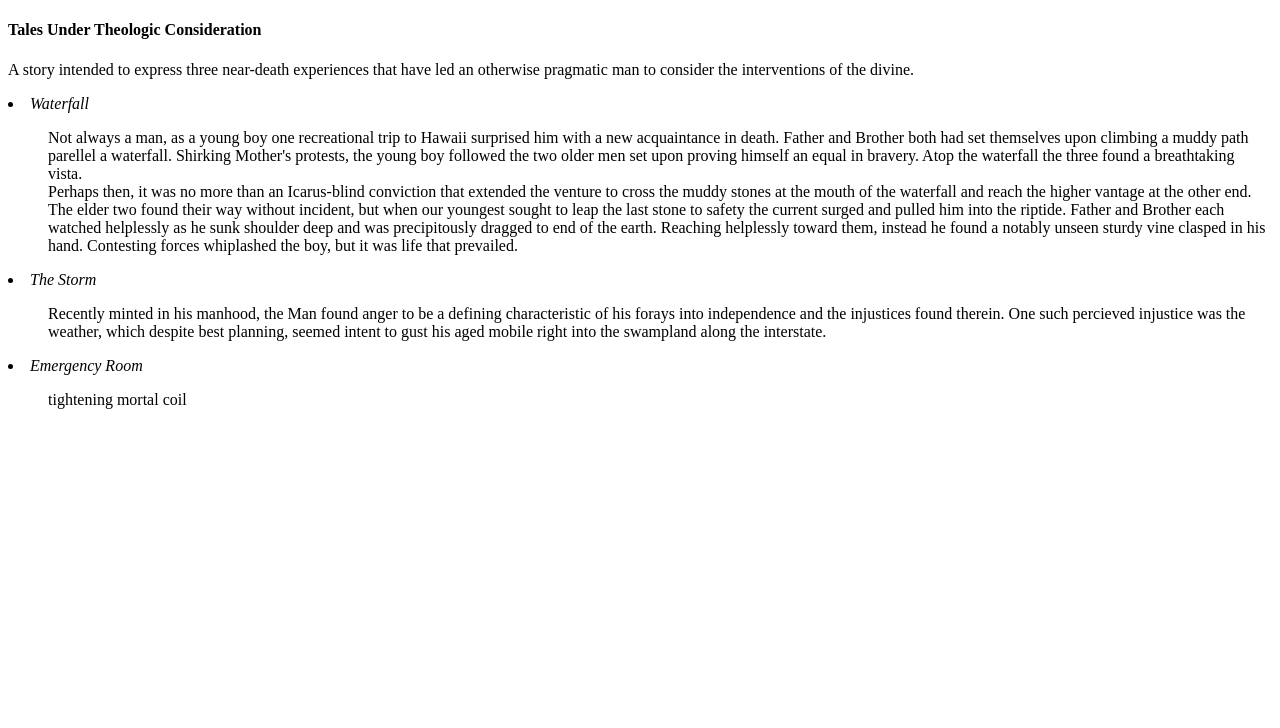
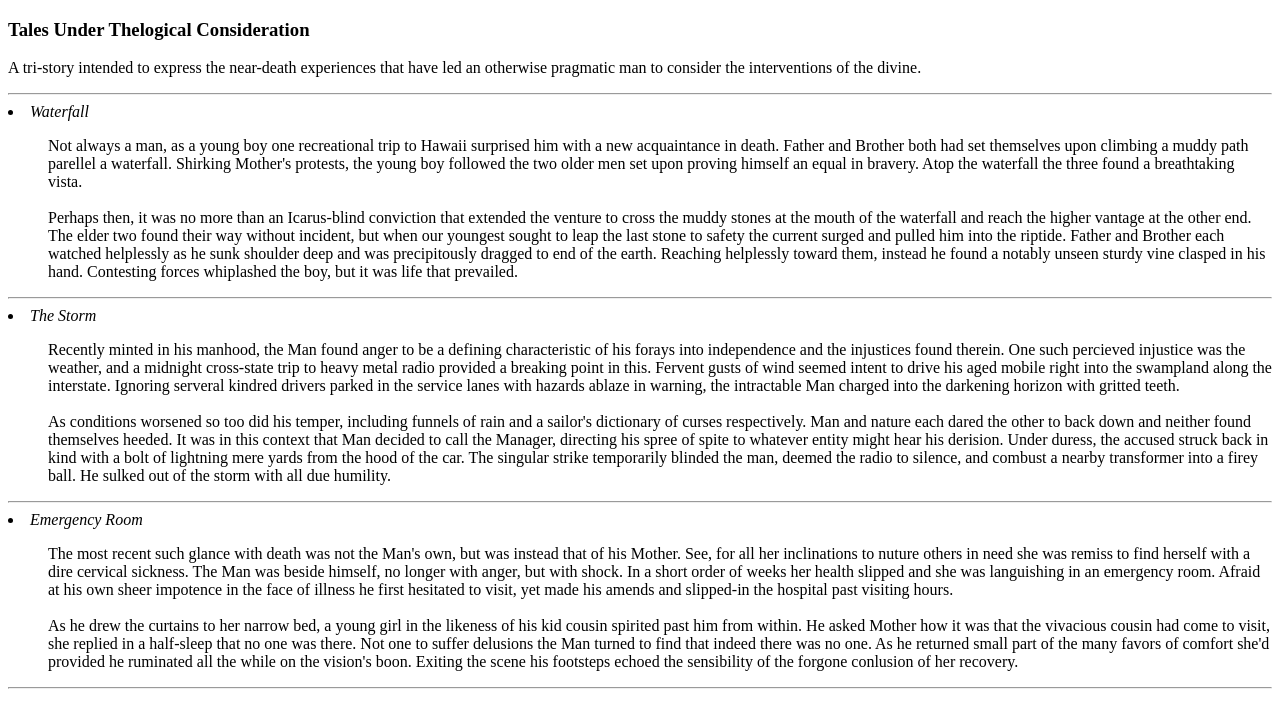
Before and after one commit to ebandin/html-me-something, a plain HTML site: page index.html in a window 1280 px wide. Drawn offline with Linux system fonts and the light colour scheme.

Commit message:
all stories complete

```diff
--- a/index.html
+++ b/index.html
@@ -1,18 +1,19 @@
 <!doctype html>
 <html>
 <head>
-	<title>What Else Among Us?</title>
+	<title>Near-Death Experiences</title>
 
 	</head>
 <body>
-		<h4> Tales Under Theologic Consideration</h4>
+<h3> Tales Under Thelogical Consideration</h3>
 	<p>
-		A story intended to express three near-death experiences that have led an otherwise pragmatic man to consider the interventions of the divine.
+		A tri-story intended to express the near-death experiences that have led an otherwise pragmatic man to consider the interventions of the divine.
 	</p>
+	<hr />
 	<li> <i>Waterfall</i>
 	<ul>
 		<p>
-			Not always a man, as a young boy one recreational trip to Hawaii surprised him with a new acquaintance in death. Father and Brother both had set themselves upon climbing a muddy path parellel a waterfall. Shirking Mother's protests, the young boy followed the two older men set upon proving himself an equal in bravery. Atop the waterfall the three found a breathtaking vista. <br>
+			Not always a man, as a young boy one recreational trip to Hawaii surprised him with a new acquaintance in death. Father and Brother both had set themselves upon climbing a muddy path parellel a waterfall. Shirking Mother's protests, the young boy followed the two older men set upon proving himself an equal in bravery. Atop the waterfall the three found a breathtaking vista. <br/> <br/>
 
 			Perhaps then, it was no more than an Icarus-blind conviction that extended the venture to cross the muddy stones at the mouth of the waterfall and reach the higher vantage at the other end. The elder two found their way without incident, but when our youngest sought to leap the last stone to safety the current surged and pulled him into the riptide. Father and Brother each watched helplessly as he sunk shoulder deep and was precipitously dragged to end of the earth. Reaching helplessly toward them, instead he found a notably unseen sturdy vine clasped in his hand. Contesting forces whiplashed the boy, but it was life that prevailed.
 	</p>
@@ -21,23 +22,26 @@
 
 	</li>
 
-
+	<hr/>
 	<li> <i>The Storm </i>
 	<ul>
 		<p>
-		Recently minted in his manhood, the Man found anger to be a defining characteristic of his forays into independence and the injustices found therein. One such percieved injustice was the weather, which despite best planning, seemed intent to gust his aged mobile right into the swampland along the interstate.
+		Recently minted in his manhood, the Man found anger to be a defining characteristic of his forays into independence and the injustices found therein. One such percieved injustice was the weather, and a midnight cross-state trip to heavy metal radio provided a breaking point in this. Fervent gusts of wind seemed intent to drive his aged mobile right into the swampland along the interstate. Ignoring serveral kindred drivers parked in the service lanes with hazards ablaze in warning, the intractable Man charged into the darkening horizon with gritted teeth. <br/> <br/>
+		As conditions worsened so too did his temper, including funnels of rain and a sailor's dictionary of curses respectively. Man and nature each dared the other to back down and neither found themselves heeded. It was in this context that Man decided to call the Manager, directing his spree of spite to whatever entity might hear his derision. Under duress, the accused struck back in kind with a bolt of lightning mere yards from the hood of the car. The singular strike temporarily blinded the man, deemed the radio to silence, and combust a nearby transformer into a firey ball. He sulked out of the storm with all due humility.
 		</p>
 	  </ul>
 	</li>
 	<p> </p>
-
+	<hr/>
 <li> <i>Emergency Room</i>
 	<ul>
 	  <p>
-		tightening mortal coil
+		The most recent such glance with death was not the Man's own, but was instead that of his Mother. See, for all her inclinations to nuture others in need she was remiss to find herself with a dire cervical sickness. The Man was beside himself, no longer with anger, but with shock. In a short order of weeks her health slipped and she was languishing in an emergency room. Afraid at his own sheer impotence in the face of illness he first hesitated to visit, yet made his amends and slipped-in the hospital past visiting hours. <br/> <br/>
+		As he drew the curtains to her narrow bed, a young girl in the likeness of his kid cousin spirited past him from within. He asked Mother how it was that the vivacious cousin had come to visit, she replied in a half-sleep that no one was there. Not one to suffer delusions the Man turned to find that indeed there was no one. As he returned small part of the many favors of comfort she'd provided he ruminated all the while on the vision's boon. Exiting the scene his footsteps echoed the sensibility of the forgone conlusion of her recovery.
 		</p>
   </ul>
 </li>
+	<hr />
 
 
 
```
Lines whose indentation alone changed are shown as unchanged.
